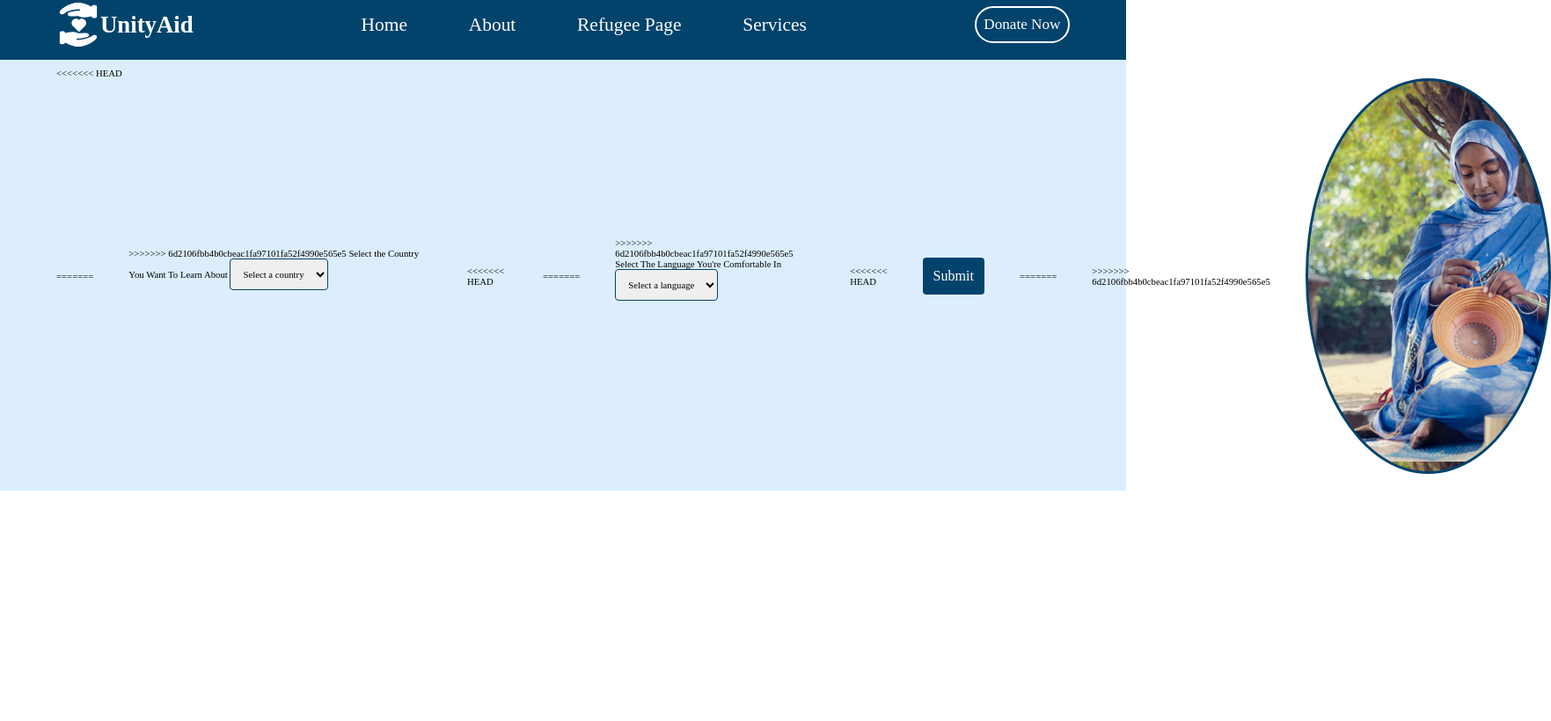
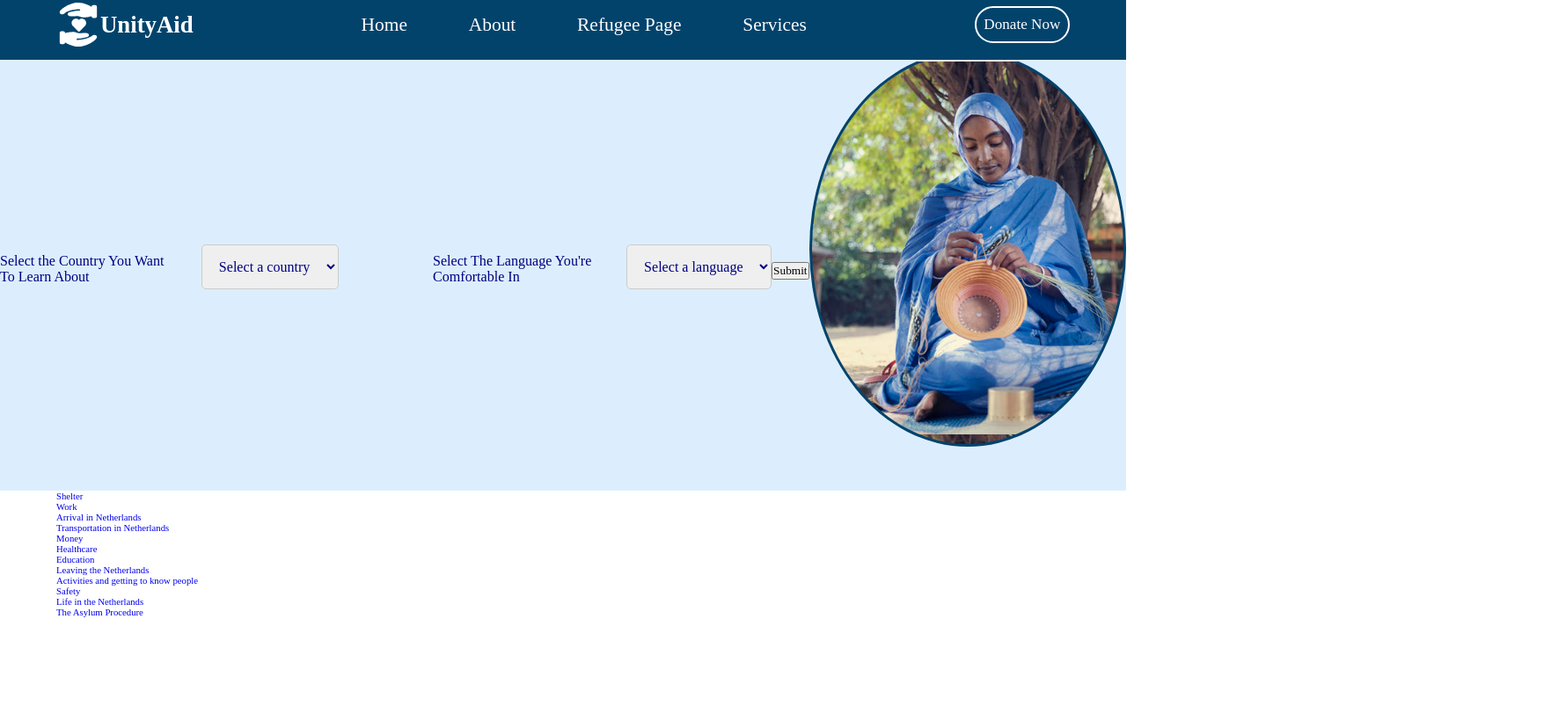
Before and after one commit to dianasolomon/UnityAid_GDSC_Solution_Challenge2024, a website: page refugee page/refugee_page.html in a window 1280 px wide. Shown: the part 12-832 px from the top of the page at 88% size, 1763 px wide, since content can reach past the window. Drawn offline with nearby package versions, Linux system fonts and the light colour scheme.

Commit message:
Refugee pages content added

```diff
--- a/refugee page/refugee_page.css
+++ b/refugee page/refugee_page.css
@@ -3,7 +3,6 @@
     --light-blue-shade: rgb(220, 238, 254);
     --dark-text-color: navy;
     --hover-color: rgb(40, 129, 154);
-
     --pure-white-shade: #FFFFFF;
     --largest-font-size: 2.5rem;
     --medium-font-size: 1.5rem;
@@ -109,7 +108,6 @@ main{
     min-height: 500px;
     display: flex;
     justify-content: center;
-
     background-color: var(--light-blue-shade);
 }
 .main-div1-container{
@@ -132,7 +130,6 @@ main{
     border-radius: 50%;
     border: 3px solid var(--dark-blue-shade);
 }
-<<<<<<< HEAD
 .input-form label{
     font-size: var(--medium-font-size);
     margin-bottom: 8px;
@@ -156,7 +153,7 @@ main{
 }
 .input-form button:hover {
     background-color: var(--hover-color);
-=======
+}
 .input-form{
     display: flex;
     justify-content: space-between;
@@ -181,7 +178,6 @@ main{
     margin-bottom: 10px;
     font-size: var(--medium-font-size);
     color: var(--dark-text-color);
->>>>>>> 6d2106fbb4b0cbeac1fa97101fa52f4990e565e5
 }
 .country-selection{
     font-size: 1rem;
--- a/refugee page/refugee_page.html
+++ b/refugee page/refugee_page.html
@@ -27,24 +27,19 @@
             <div class="container main-div1-container">
                 <div class="form">
                 <form action="#" class="input-form">
-<<<<<<< HEAD
                     <div class="country">
-=======
                     <div class="input-form-ele">
->>>>>>> 6d2106fbb4b0cbeac1fa97101fa52f4990e565e5
                     <label for="country" class="country-selection">Select the Country You Want To Learn About</label>
                     <select name="country" id="country">
                         <option value="">Select a country</option>
                         <option value="germany">Germany</option>
                         <option value="netherlands">Netherlands</option>
                     </select>
+                    </div>
                 </div>
-<<<<<<< HEAD
                     <br>
                     <div class="language">
-=======
                 <div class="input-form-ele">
->>>>>>> 6d2106fbb4b0cbeac1fa97101fa52f4990e565e5
                     <label for="language">Select The Language You're Comfortable In</label>
                     <select name="language" id="language">
                         <option value="">Select a language</option>
@@ -53,14 +48,11 @@
                         <option value="afghan">Afghan</option>
                     </select>
                 </div>
-<<<<<<< HEAD
+            </div>
+                </div>
                 <button>Submit</button>
                 </form>
-
-=======
-                </form>
             </div>
->>>>>>> 6d2106fbb4b0cbeac1fa97101fa52f4990e565e5
                 <div class="image-main-div1"></div>
             </div>
         </div>
@@ -68,17 +60,18 @@
             <div class="container main-div2-container">
                 <div class="netherlands-chosen hidden">
                     <ul class="list-of-topics">
-                        <li><a href=""></a></li>
-                        <li><a href=""></a></li>
-                        <li><a href=""></a></li>
-                        <li><a href=""></a></li>
-                        <li><a href=""></a></li>
-                        <li><a href=""></a></li>
-                        <li><a href=""></a></li>
-                        <li><a href=""></a></li>
-                        <li><a href=""></a></li>
-                        <li><a href=""></a></li>
-                        <li><a href=""></a></li>
+                        <li><a href="https://www.refugeehelp.nl/en/ukrainian-refugee/109-shelter">Shelter</a></li>
+                        <li><a href="https://www.refugeehelp.nl/en/ukrainian-refugee/120-work">Work</a></li>
+                        <li><a href="https://www.refugeehelp.nl/en/ukrainian-refugee/126-arrival-in-the-netherlands">Arrival in Netherlands</a></li>
+                        <li><a href="https://www.refugeehelp.nl/en/ukrainian-refugee/121-transportation-in-the-netherlands">Transportation in Netherlands</a></li>
+                        <li><a href="https://www.refugeehelp.nl/en/ukrainian-refugee/107-money">Money</a></li>
+                        <li><a href="https://www.refugeehelp.nl/en/ukrainian-refugee/113-healthcare">Healthcare</a></li>
+                        <li><a href="https://www.refugeehelp.nl/en/ukrainian-refugee/112-education">Education</a></li>
+                        <li><a href="https://www.refugeehelp.nl/en/ukrainian-refugee/127-leaving-the-netherlands">Leaving the Netherlands</a></li>
+                        <li><a href="https://www.refugeehelp.nl/en/ukrainian-refugee/116-activities-and-getting-to-know-people">Activities and getting to know people</a></li>
+                        <li><a href="https://www.refugeehelp.nl/en/ukrainian-refugee/117-safety">Safety</a></li>
+                        <li><a href="https://www.refugeehelp.nl/en/ukrainian-refugee/134-life-in-the-netherlands">Life in the Netherlands</a></li>
+                        <li><a href="https://www.refugeehelp.nl/en/asylum-seeker/123-the-asylum-procedure">The Asylum Procedure</a></li>
                     </ul>
 
                 </div>
```
